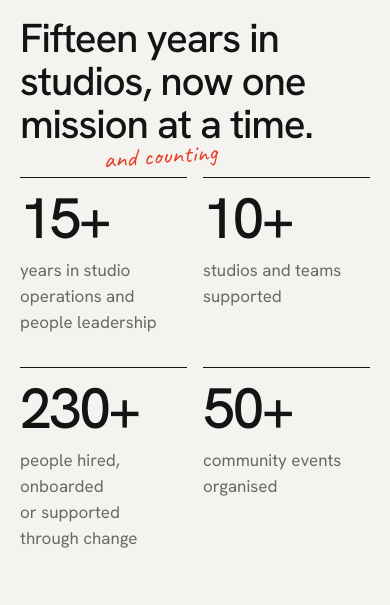
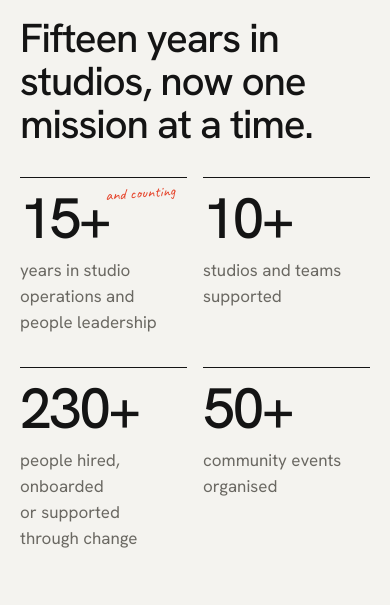
Before and after one commit to general-pet/niceops-site, a plain HTML site: page index.html in a window 390 px wide. Shown: the part 4140-4745 px from the top of the page. Drawn offline with Linux system fonts and the light colour scheme.

Commit message:
Tablet and mobile tweaks from the design canvas
- "and counting" note: new position and size on tablet and mobile
- Services: Transform photo cropped to the right on tablet

Co-Authored-By: Claude Opus 5.5 <noreply@anthropic.com>

```diff
--- a/assets/css/styles.css
+++ b/assets/css/styles.css
@@ -510,8 +510,9 @@ body.menu-open { overflow: hidden; }
 .impact__item { border-top: 1px solid var(--ink); padding-top: 12px; }
 .impact__value { font-size: var(--fs-display); font-weight: 500; letter-spacing: -0.04em; line-height: 1; margin-bottom: 10px; font-variant-numeric: tabular-nums; }
 .impact__item { position: relative; }
-.impact__note { position: absolute; left: 3.2em; top: -1.4em; white-space: nowrap; }
-@media (min-width: 1024px) { .impact__grid { grid-template-columns: repeat(4, minmax(0,1fr)); } .impact__note { left: 155px; top: 3px; } }
+.impact__note { position: absolute; left: 85px; top: 7px; font-size: 16px; white-space: nowrap; }
+@media (min-width: 768px) and (max-width: 1023px) { .impact__note { left: 116px; top: 6px; font-size: 24px; } }
+@media (min-width: 1024px) { .impact__grid { grid-template-columns: repeat(4, minmax(0,1fr)); } .impact__note { left: 155px; top: 3px; font-size: var(--fs-hand); } }
 
 /* ---------- Logos ---------- */
 .logos { display: grid; grid-template-columns: repeat(2, 1fr); border-bottom: 1px solid var(--ink); }
@@ -813,3 +814,6 @@ html.lenis { scroll-behavior: auto; }
 .lenis [data-lenis-prevent], .lenis [data-lenis-prevent-wheel], .lenis [data-lenis-prevent-touch],
 .lenis [data-lenis-prevent-vertical], .lenis [data-lenis-prevent-horizontal] { overscroll-behavior: contain; }
 .lenis.lenis-smooth iframe { pointer-events: none; }
+
+/* Tablet-only crop tweak from the design canvas (beats the inline object-position) */
+@media (min-width: 768px) and (max-width: 1023px) { .pos-md-right { object-position: 99% 50% !important; } }
```
Also changed, not shown: services/index.html (+1 -1 lines).
